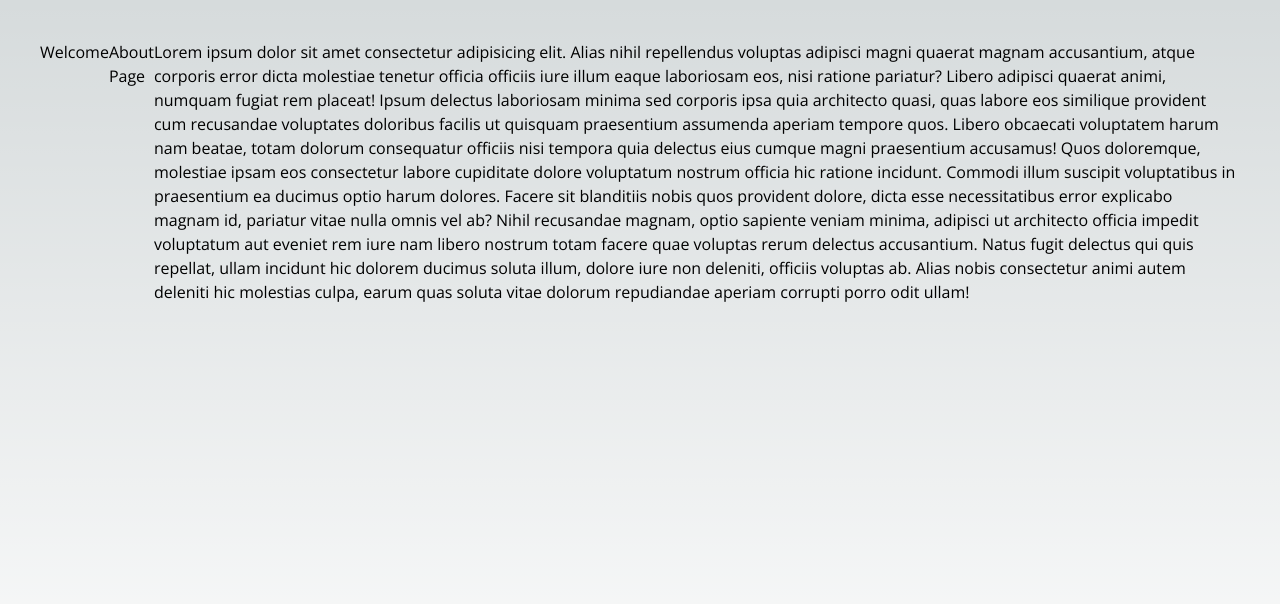
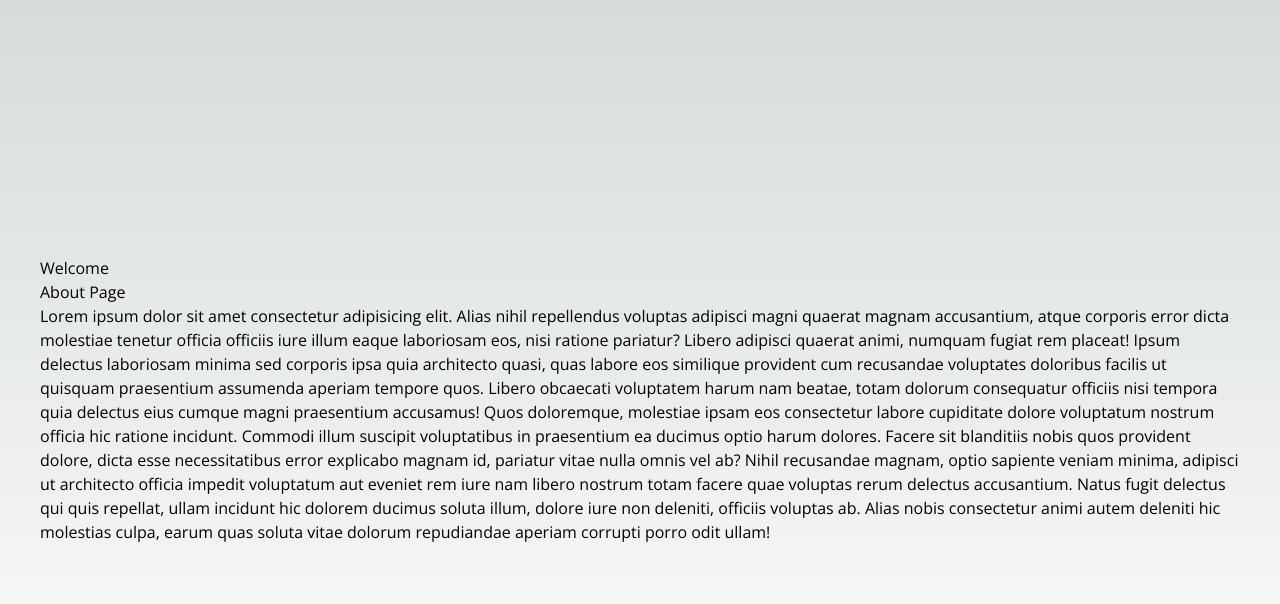
Before and after one commit to KennedyMungai/BasicNextJSRefresher, a Next.js app: page / in a window 1280 px wide. Shown: the top 604 px of the page. Built offline with nearby package versions, Linux system fonts and the light colour scheme.

Commit message:
Made some styling updates

```diff
--- a/app/page.tsx
+++ b/app/page.tsx
@@ -2,7 +2,7 @@ import Link from 'next/link'
 
 export default function Home() {
 	return (
-		<main className='h-screen w-screen p-10 flex justify-center'>
+		<main className='h-screen w-screen p-10 flex flex-col justify-center'>
 			<h1>Welcome</h1>
 			<p>
 				<Link href='/about'>About Page</Link>
```
